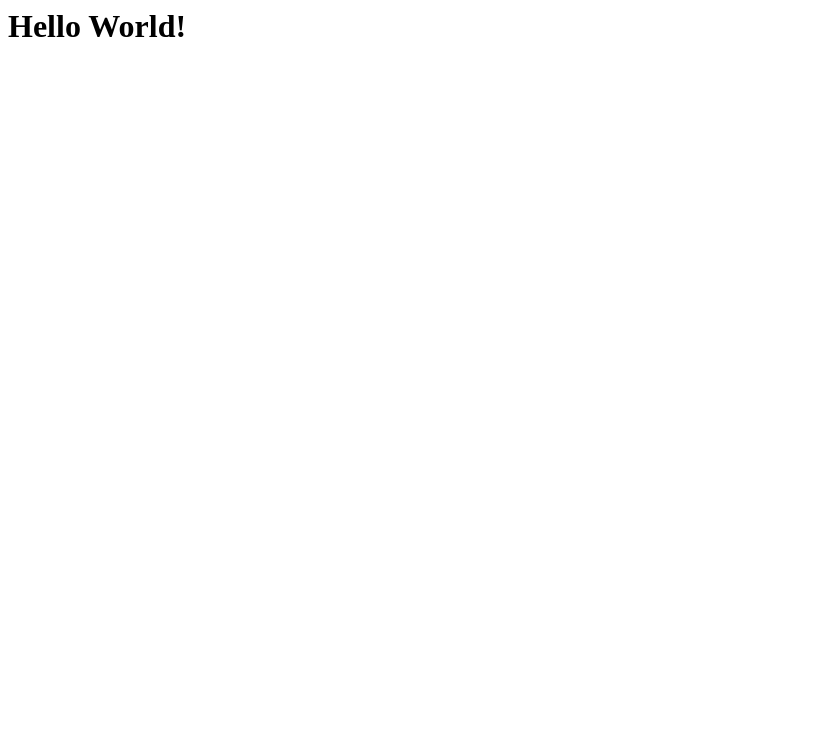
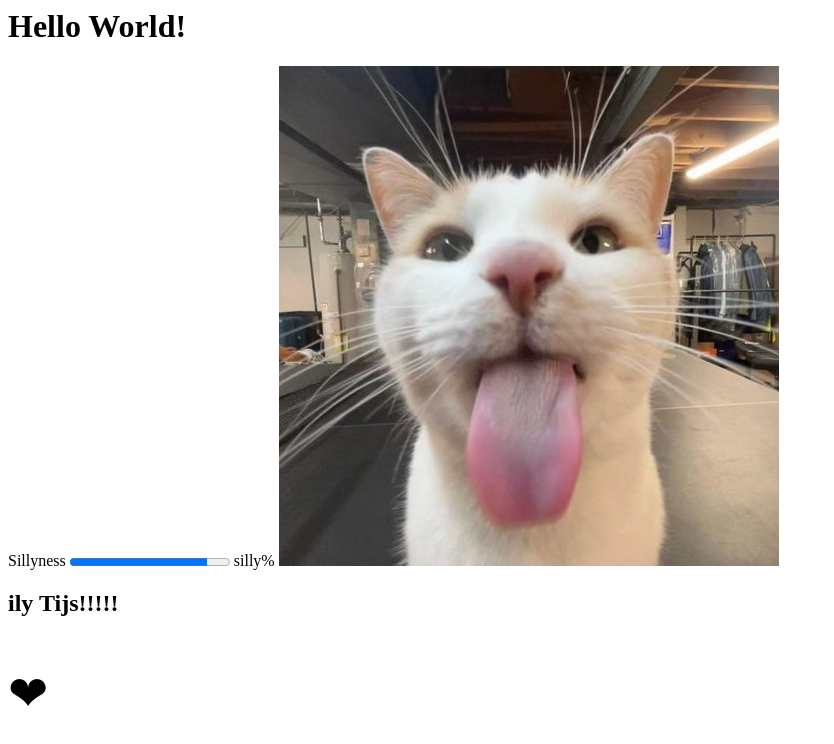
Before and after one commit to sillyydev/sillyydev.github.io, a plain HTML site: page index.html in a window 1280 px wide. Shown: the whole page, without its empty margins (0-834 px from the left). Drawn offline with Linux system fonts and the light colour scheme.

Commit message:
Add files via upload

```diff
--- a/index.html
+++ b/index.html
@@ -1 +1,9 @@
 <h1>Hello World!</h1>
+<label for="sillyness">Sillyness</label>
+<progress id="sillyness" value="86" max="100"></progress>
+silly%
+<img src="media/sillycat.jpeg" alt="a very silly cat" style="width:auto;">
+<h2>ily Tijs!!!!!</h2>
+<p style="font-size: 48px;">
+    &#10084;
+</p>
```
Also changed, not shown: media/sillycat.jpeg (added).
